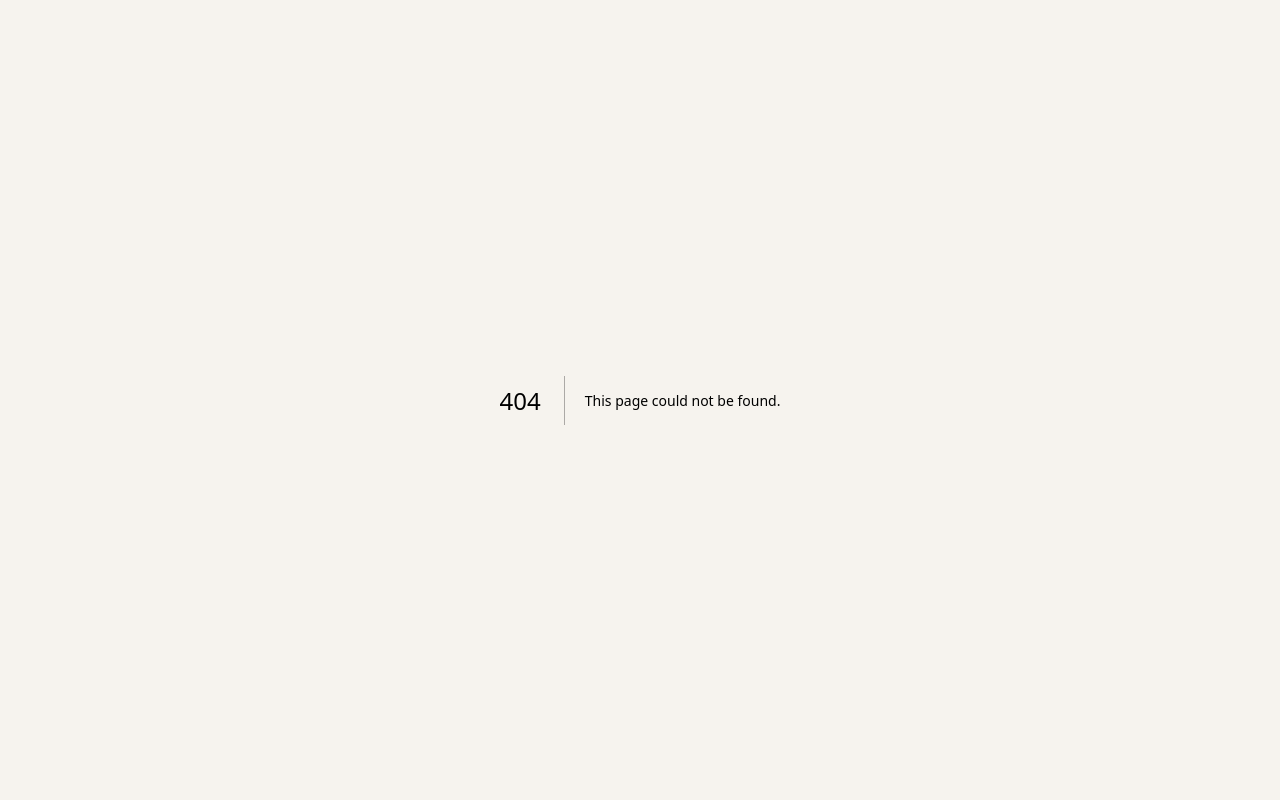
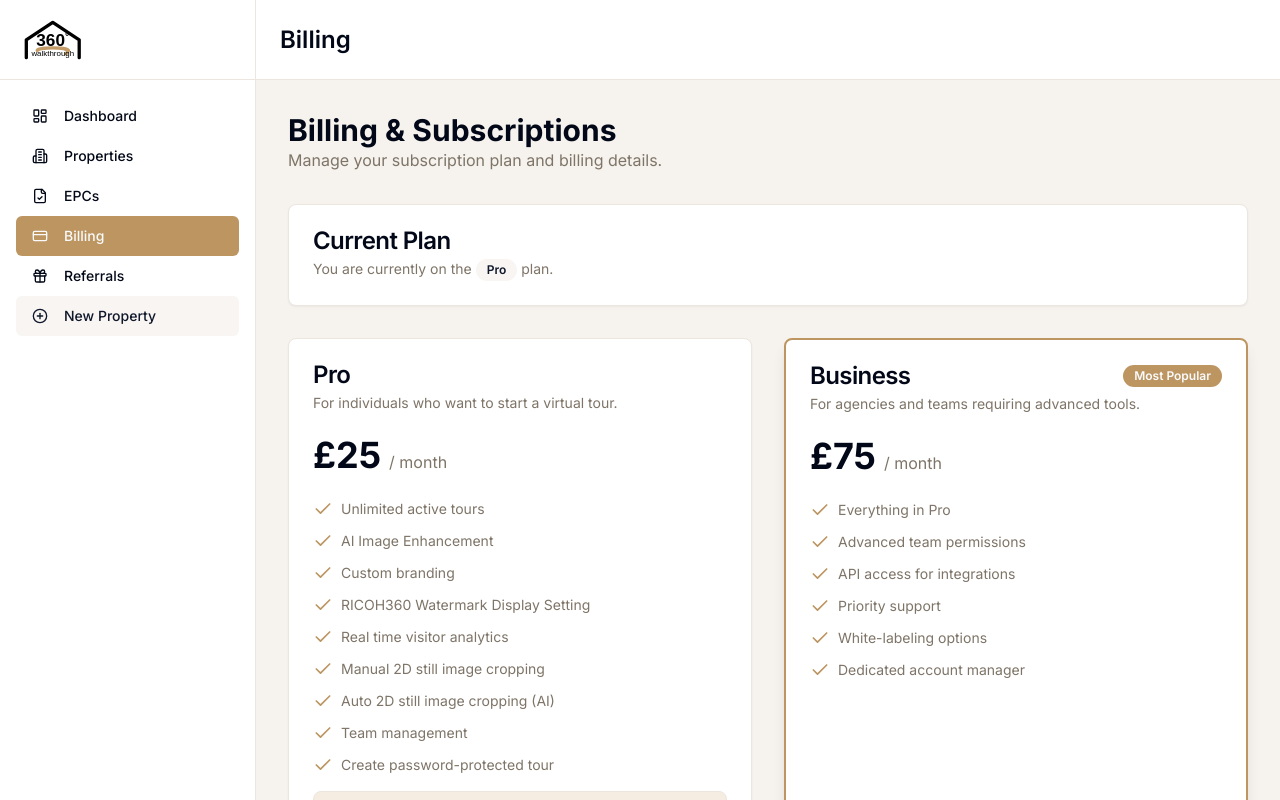
Before and after one commit to Funkymedia/360walkthrough, a Next.js app: page /dashboard/billing in a window 1280 px wide. Before the commit this address had no page. Shown: the top 800 px of the page. Built offline with nearby package versions, Linux system fonts and the light colour scheme.

Commit message:
Create a subscription, payment to use the App in £. 2 models: Pro For i

```diff
--- /dev/null
+++ b/src/app/dashboard/billing/page.tsx
@@ -0,0 +1,108 @@
+import { Check } from 'lucide-react';
+import { Button } from '@/components/ui/button';
+import { Card, CardContent, CardDescription, CardFooter, CardHeader, CardTitle } from '@/components/ui/card';
+import { Badge } from '@/components/ui/badge';
+
+const proFeatures = [
+  'Unlimited active tours',
+  'AI Image Enhancement',
+  'Custom branding',
+  'RICOH360 Watermark Display Setting',
+  'Real time visitor analytics',
+  'Manual 2D still image cropping',
+  'Auto 2D still image cropping (AI)',
+  'Team management',
+  'Create password-protected tour',
+];
+
+const businessFeatures = [
+  'Everything in Pro',
+  'Advanced team permissions',
+  'API access for integrations',
+  'Priority support',
+  'White-labeling options',
+  'Dedicated account manager',
+];
+
+export default function BillingPage() {
+  const currentPlan = 'Pro'; // Mock current plan
+
+  return (
+    <div className="space-y-8">
+      <div>
+        <h1 className="text-3xl font-bold">Billing & Subscriptions</h1>
+        <p className="text-muted-foreground">
+          Manage your subscription plan and billing details.
+        </p>
+      </div>
+
+      <Card>
+        <CardHeader>
+          <CardTitle>Current Plan</CardTitle>
+          <CardDescription>You are currently on the <Badge variant="secondary">{currentPlan}</Badge> plan.</CardDescription>
+        </CardHeader>
+      </Card>
+
+      <div className="grid grid-cols-1 gap-8 md:grid-cols-2">
+        <Card className="flex flex-col">
+          <CardHeader>
+            <CardTitle>Pro</CardTitle>
+            <CardDescription>For individuals who want to start a virtual tour.</CardDescription>
+            <div className="flex items-baseline pt-4">
+              <span className="text-4xl font-bold">£25</span>
+              <span className="ml-2 text-muted-foreground">/ month</span>
+            </div>
+          </CardHeader>
+          <CardContent className="flex-grow space-y-4">
+            <ul className="space-y-3">
+              {proFeatures.map((feature, index) => (
+                <li key={index} className="flex items-center gap-2">
+                  <Check className="h-5 w-5 text-primary" />
+                  <span className="text-sm text-muted-foreground">{feature}</span>
+                </li>
+              ))}
+            </ul>
+             <div className="rounded-lg border bg-accent/50 p-4 text-sm">
+                <p className="font-semibold">Optional Add-on:</p>
+                <p className="text-muted-foreground">Floor Plan Creation: <span className="font-bold text-foreground">£20 / floor</span></p>
+             </div>
+          </CardContent>
+          <CardFooter>
+            <Button className="w-full" disabled={currentPlan === 'Pro'}>
+              {currentPlan === 'Pro' ? 'Current Plan' : 'Select Pro'}
+            </Button>
+          </CardFooter>
+        </Card>
+
+        <Card className="flex flex-col border-2 border-primary shadow-lg">
+           <CardHeader>
+            <div className="flex justify-between items-center">
+                <CardTitle>Business</CardTitle>
+                <Badge variant="default">Most Popular</Badge>
+            </div>
+            <CardDescription>For agencies and teams requiring advanced tools.</CardDescription>
+            <div className="flex items-baseline pt-4">
+              <span className="text-4xl font-bold">£75</span>
+              <span className="ml-2 text-muted-foreground">/ month</span>
+            </div>
+          </CardHeader>
+          <CardContent className="flex-grow space-y-4">
+            <ul className="space-y-3">
+              {businessFeatures.map((feature, index) => (
+                <li key={index} className="flex items-center gap-2">
+                  <Check className="h-5 w-5 text-primary" />
+                  <span className="text-sm text-muted-foreground">{feature}</span>
+                </li>
+              ))}
+            </ul>
+          </CardContent>
+          <CardFooter>
+            <Button className="w-full">
+              {currentPlan === 'Business' ? 'Current Plan' : 'Upgrade to Business'}
+            </Button>
+          </CardFooter>
+        </Card>
+      </div>
+    </div>
+  );
+}
--- a/src/app/dashboard/layout.tsx
+++ b/src/app/dashboard/layout.tsx
@@ -23,6 +23,7 @@ import {
   PlusCircle,
   Settings,
   FileCheck,
+  CreditCard,
 } from 'lucide-react';
 import { mockUser } from '@/lib/data';
 import Logo from '@/components/Logo';
@@ -41,6 +42,7 @@ export default function DashboardLayout({
     { href: '/dashboard', label: 'Dashboard', icon: LayoutDashboard },
     { href: '/dashboard/properties', label: 'Properties', icon: Building2 },
     { href: '/dashboard/epcs', label: 'EPCs', icon: FileCheck },
+    { href: '/dashboard/billing', label: 'Billing', icon: CreditCard },
     { href: '/dashboard/referrals', label: 'Referrals', icon: Gift },
   ];
 
@@ -55,7 +57,7 @@ export default function DashboardLayout({
             {navItems.map((item) => (
               <Link key={item.href} href={item.href}>
                 <Button
-                  variant={pathname === item.href ? 'default' : 'ghost'}
+                  variant={pathname.startsWith(item.href) && (item.href !== '/dashboard' || pathname === '/dashboard') ? 'default' : 'ghost'}
                   className="w-full justify-start"
                 >
                   <item.icon className="mr-2 h-4 w-4" />
--- a/src/components/dashboard/header.tsx
+++ b/src/components/dashboard/header.tsx
@@ -14,6 +14,7 @@ import {
   PlusCircle,
   Gift,
   FileCheck,
+  CreditCard,
 } from 'lucide-react';
 import Logo from '../Logo';
 import { usePathname } from 'next/navigation';
@@ -26,6 +27,7 @@ export default function DashboardHeader() {
     { href: '/dashboard', label: 'Dashboard', icon: LayoutDashboard },
     { href: '/dashboard/properties', label: 'Properties', icon: Building2 },
     { href: '/dashboard/epcs', label: 'EPCs', icon: FileCheck },
+    { href: '/dashboard/billing', label: 'Billing', icon: CreditCard },
     { href: '/dashboard/referrals', label: 'Referrals', icon: Gift },
   ];
 
```
